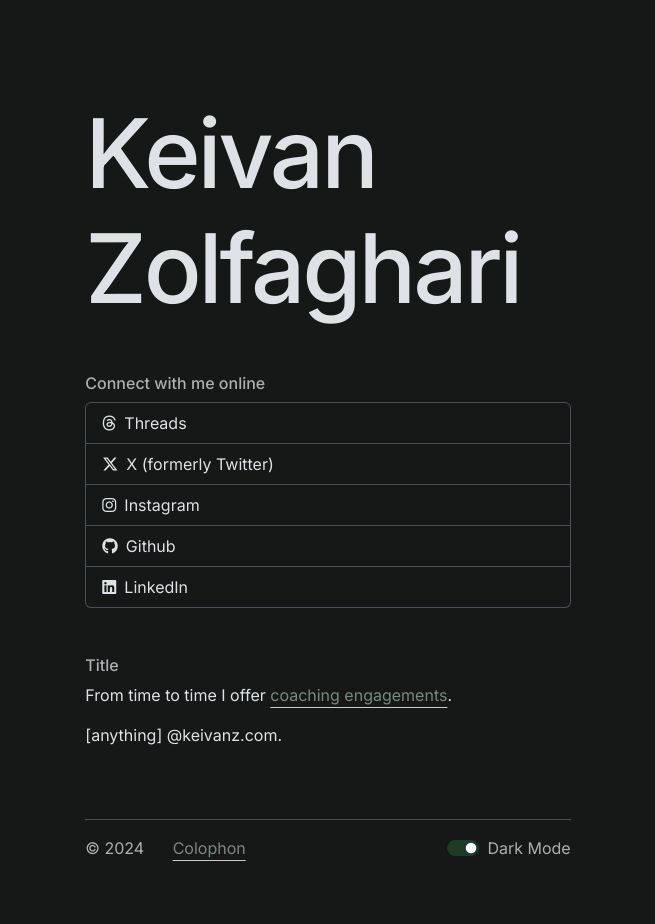
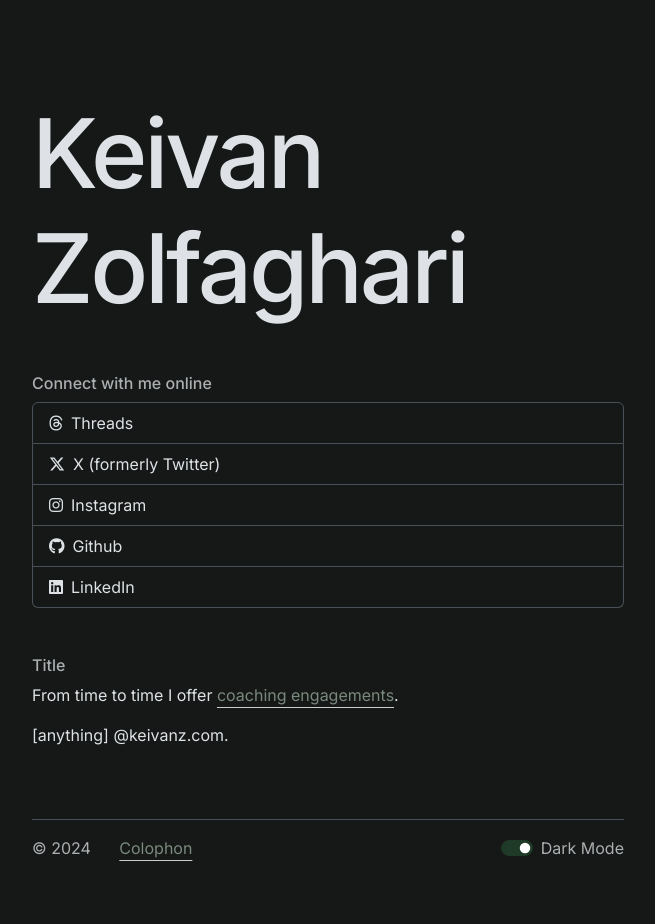
Before and after one commit to keivanz/keivanz.github.io, a Jekyll site: the page built from index.md, in a window 1280 px wide. Shown: the whole page, without its empty margins (312-967 px from the left). Built offline with Jekyll 4.4.1, drawn with Linux system fonts in a browser that asks for light colours; nearby versions of some CDN libraries; some web fonts are replaced.

Commit message:
shifting to container

```diff
--- a/_layouts/homepage.html
+++ b/_layouts/homepage.html
@@ -3,8 +3,7 @@
   {% include head.html %}
   <body>
 
-    <div id="content">
-    <div class="col-lg-5 mx-auto p-4 py-md-5">
+    <div class="container mx-auto p-4 py-md-5">
 
       <main>
         {% include homepage.html %}
@@ -15,6 +14,5 @@
     </div>
 
     {% include scripts.html %}
-  </div>
   </body>
 </html>
--- a/_sass/_custom.scss
+++ b/_sass/_custom.scss
@@ -91,10 +91,6 @@ body {
   transition: background .05s;
 }
 
-content {
-  max-width: 40rem;
-}
-
 main {
   width: 100%;
   min-height: 75svh; /*helps ensure footer at bottom */
--- a/_sass/_variables.scss
+++ b/_sass/_variables.scss
@@ -25,9 +25,9 @@ $display-font-sizes: (
 );
 
 $container-max-widths: (
-  sm: 540px,
-  md: 560px,
-  lg: 560px,
-  xl: 560px,
-  xxl: 560px
+  sm: 40rem,
+  md: 40rem,
+  lg: 40rem,
+  xl: 40rem,
+  xxl: 40rem
 );
```
